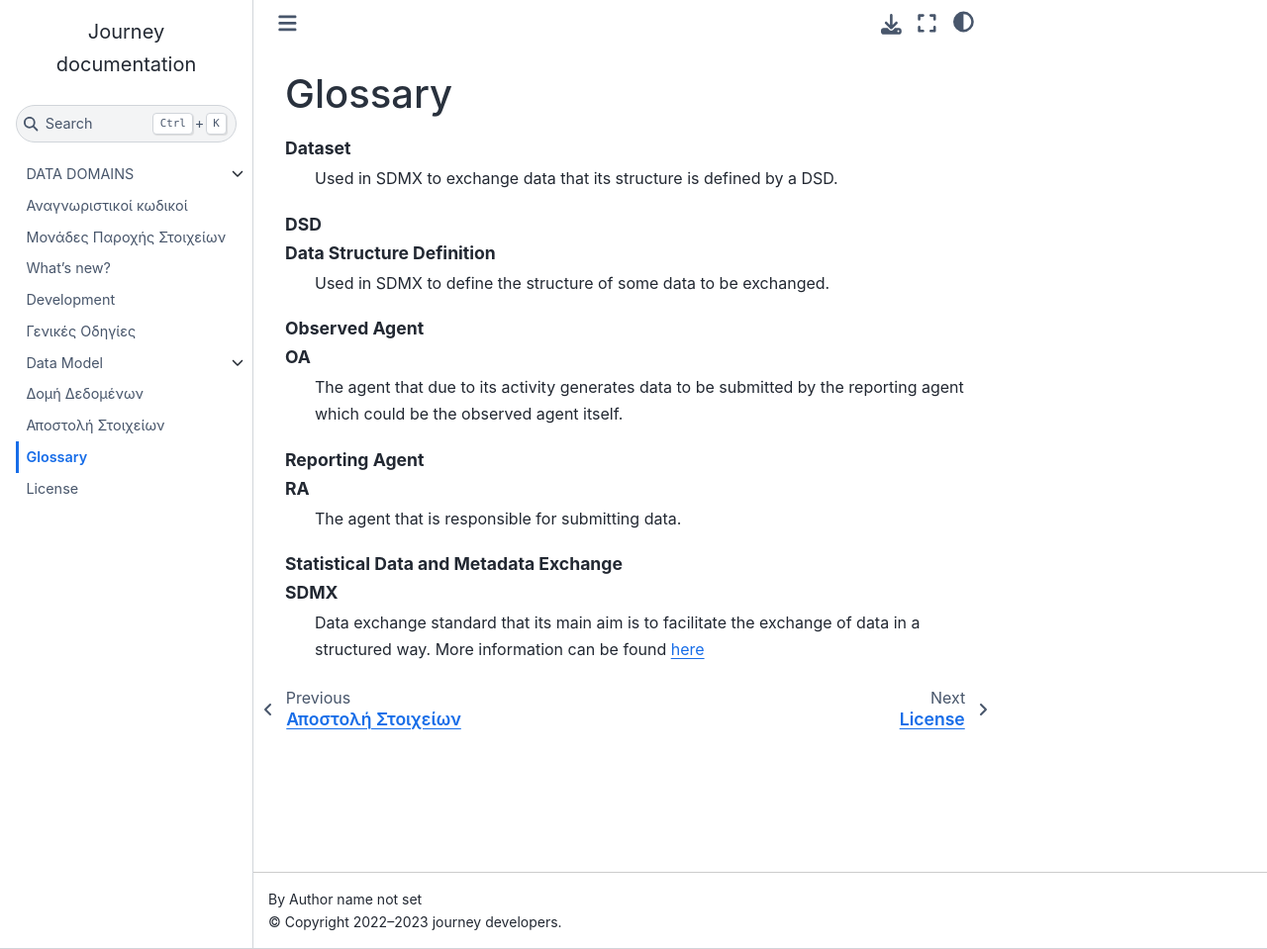
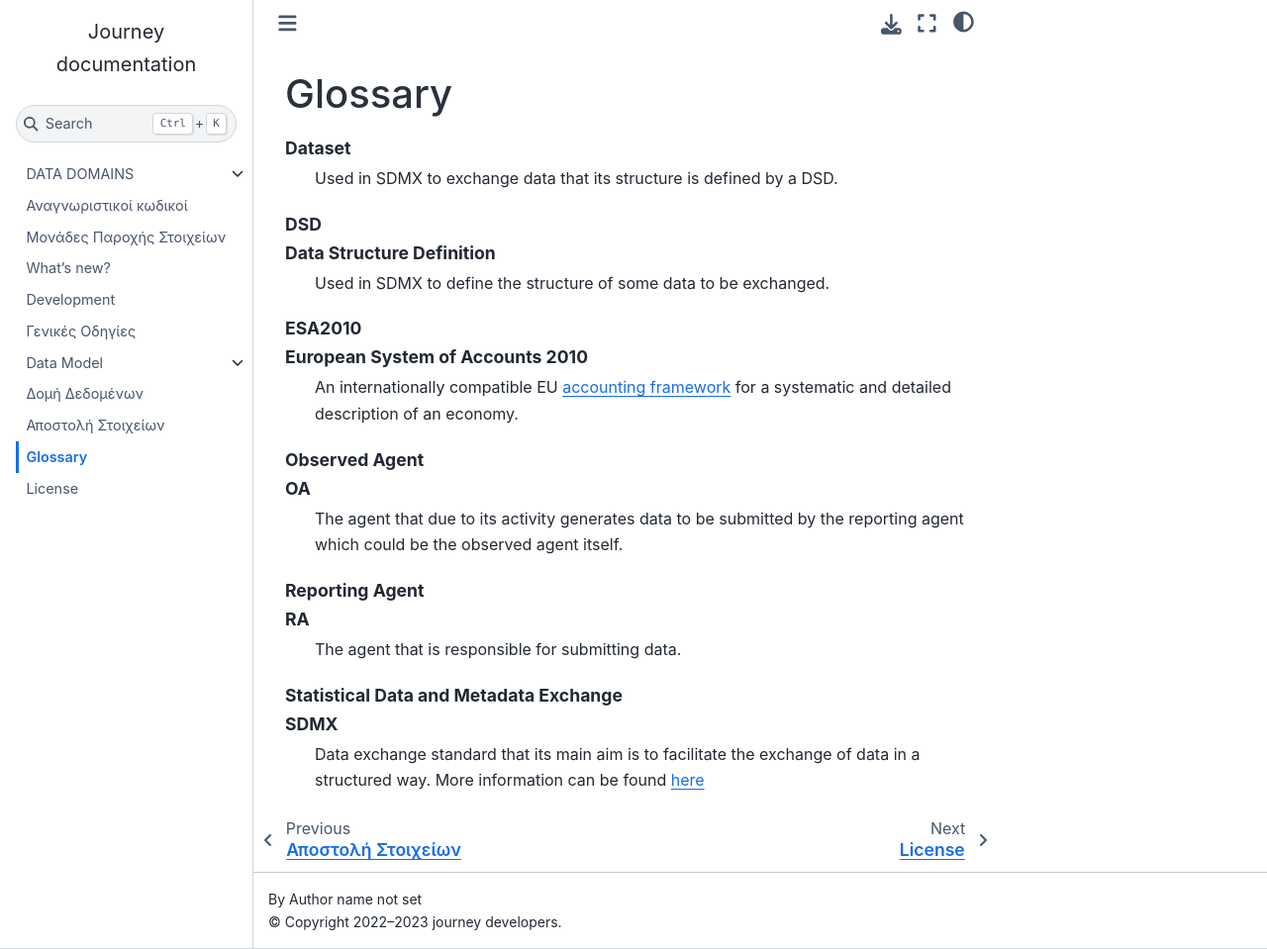
Before and after one commit to lerooze/journey-docs, a Sphinx documentation site: the page built from docs/source/glossary.rst, in a window 1280 px wide and 959 px high. Shown: the whole window at 99% size. Built offline with Sphinx 7.4.7 and the Sphinx Book theme 1.1.4, drawn with Linux system fonts in a browser that asks for light colours.

Commit message:
Update glossary.rst

```diff
--- a/docs/source/glossary.rst
+++ b/docs/source/glossary.rst
@@ -11,6 +11,11 @@ Glossary
     Data Structure Definition
         Used in SDMX to define the structure of some data to be exchanged.
 
+
+    ESA2010
+    European System of Accounts 2010
+        An internationally compatible EU `accounting framework <https://ec.europa.eu/eurostat/web/products-manuals-and-guidelines/-/ks-02-13-269>`_ for a systematic and detailed description of an economy.
+
     Statistical Data and Metadata Exchange
     SDMX
         Data exchange standard that its main aim is to facilitate the exchange of data in a structured way.  More information can be found `here <http://www.sdmx.org>`_
```
